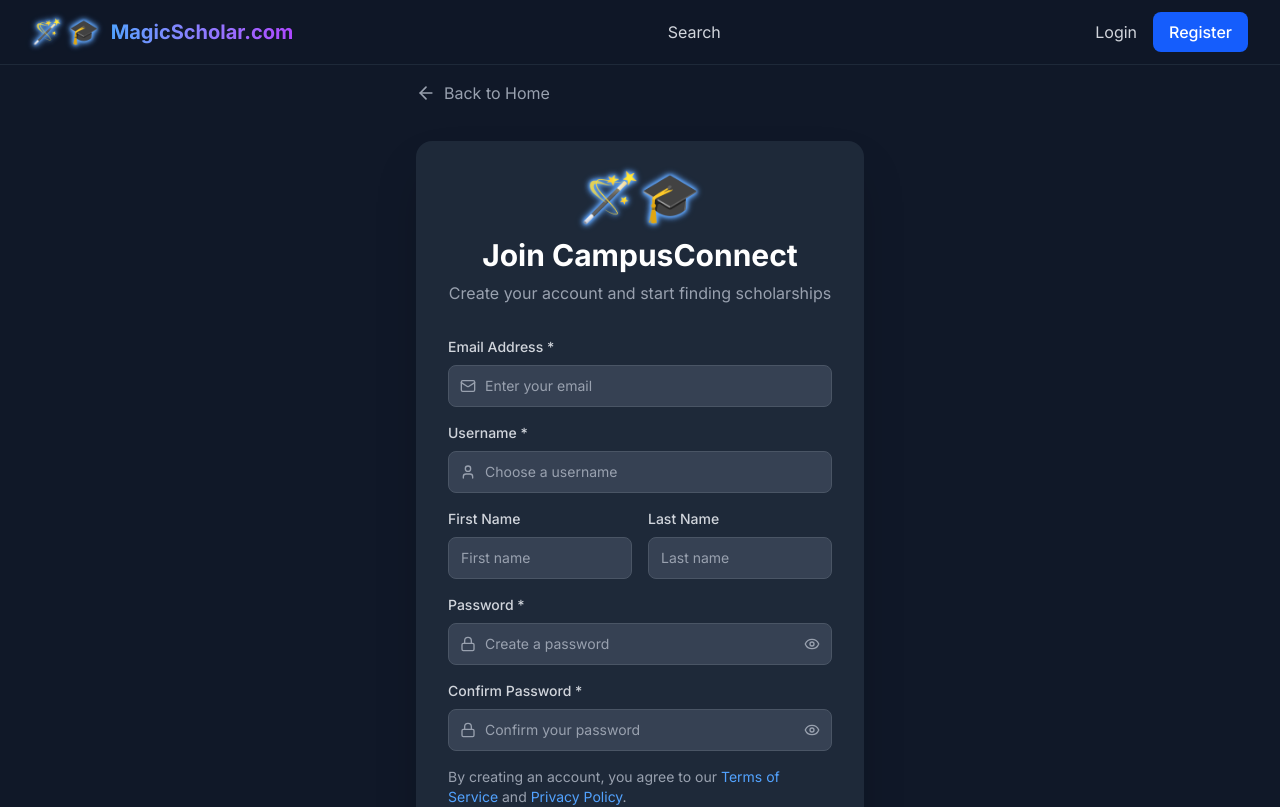
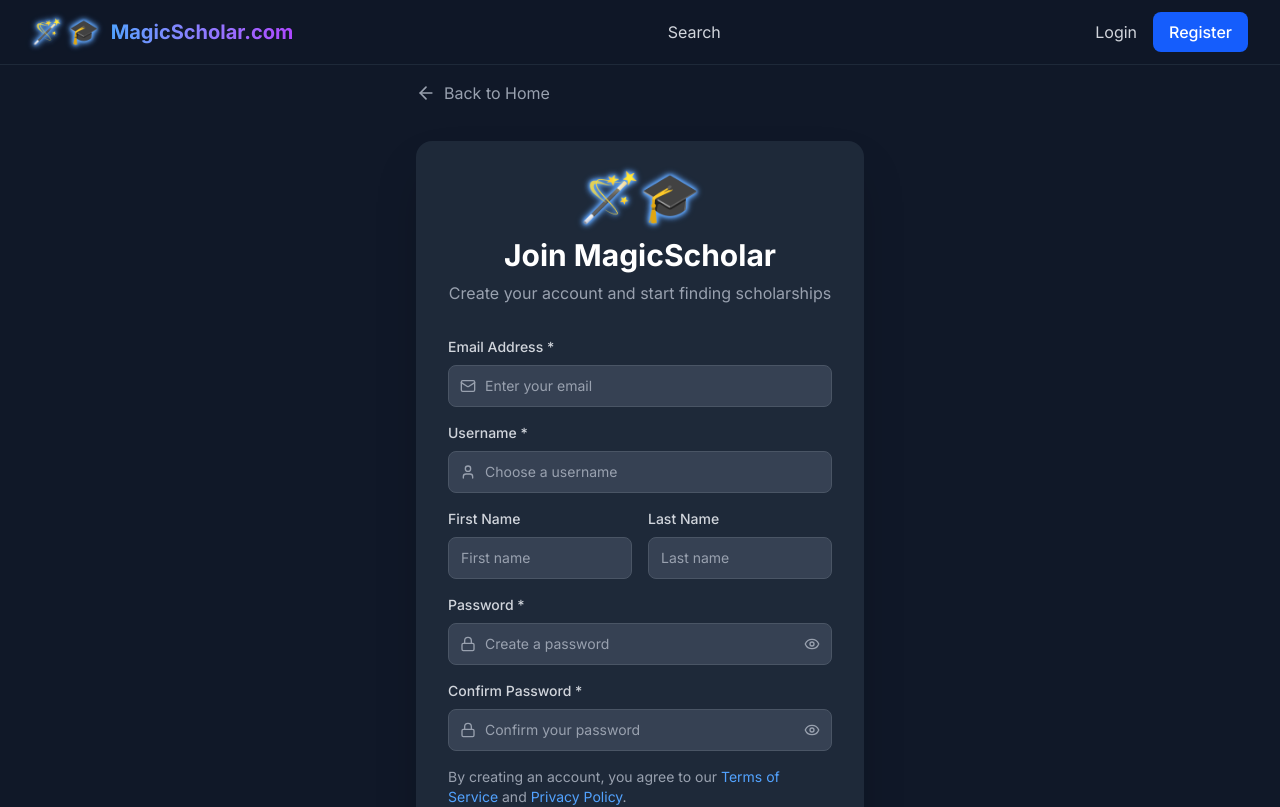
Before and after one commit to djahern-max/college_frontend, a Next.js app: page /auth/register in a window 1280 px wide. Shown: the top 807 px of the page. Built offline with nearby package versions, Linux system fonts and the light colour scheme; no server answers.

Commit message:
corrected name on Reg Page

```diff
--- a/src/app/auth/register/page.tsx
+++ b/src/app/auth/register/page.tsx
@@ -170,7 +170,7 @@ export default function RegisterPage() {
                             🪄🎓
                         </div>
                         <h1 className="text-3xl font-bold text-white mb-2">
-                            Join CampusConnect
+                            Join MagicScholar
                         </h1>
                         <p className="text-gray-400">
                             Create your account and start finding scholarships
```
